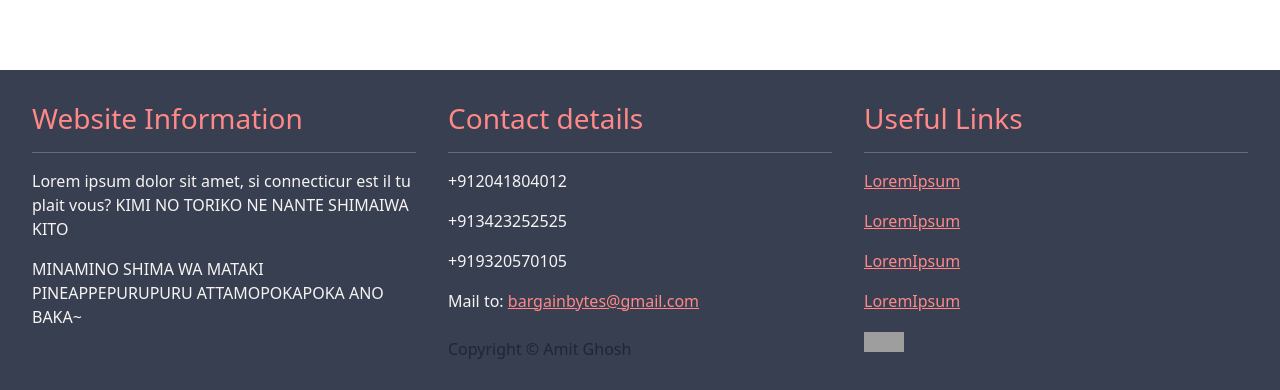
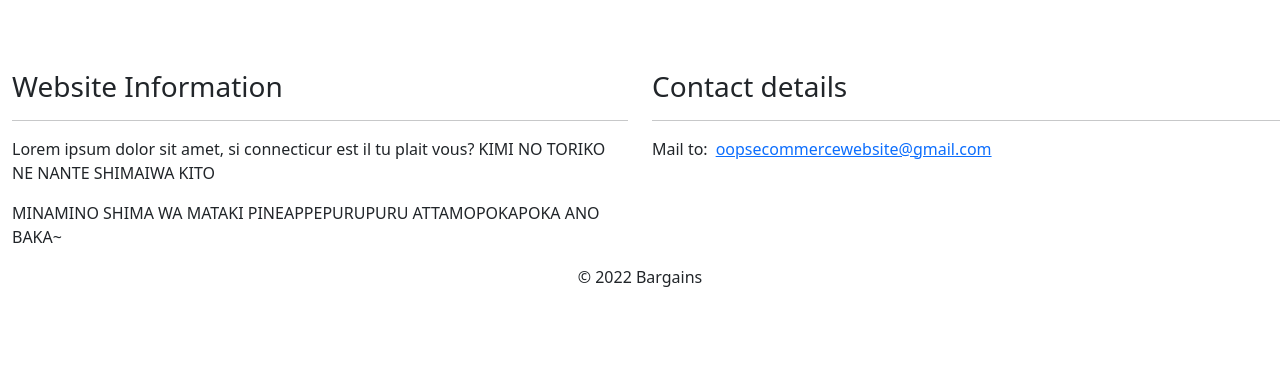
Before and after one commit to Ayush-Bhauwala/OOPS-frontend, a React (Create React App) app: page / in a window 1280 px wide. Shown: the part 791-1181 px from the top of the page. After the commit the page ends 1080 px from the top, so only its background shows below. Built offline with nearby package versions, Linux system fonts and the light colour scheme; grey boxes are pictures that could not be loaded.

Commit message:
modified footer and sign up page styles

```diff
--- a/src/AccountComponents/Footer.js
+++ b/src/AccountComponents/Footer.js
@@ -1,35 +1,36 @@
-
 import React from "react";
 import "./Footer.css";
 
-
-
 function Footer() {
-
-    return(
-
-        <div class = "flexbox-container" id = "footerclass">
-            <h1></h1>
-            <div class = "flexbox-item flexboxitem1">
+  return (
+    <>
+      <div className="row">
+        <div className="col-lg-6 col-md-6 ps-4">
           <h3>Website Information</h3>
           <hr />
-                <p>Lorem ipsum dolor sit amet, si connecticur est il tu plait vous? KIMI NO TORIKO NE NANTE SHIMAIWA KITO </p>
-                <p>MINAMINO SHIMA WA MATAKI PINEAPPEPURUPURU ATTAMOPOKAPOKA ANO BAKA~</p>
+          <p>
+            Lorem ipsum dolor sit amet, si connecticur est il tu plait vous?
+            KIMI NO TORIKO NE NANTE SHIMAIWA KITO
+          </p>
+          <p>
+            MINAMINO SHIMA WA MATAKI PINEAPPEPURUPURU ATTAMOPOKAPOKA ANO BAKA~
+          </p>
         </div>
 
-            <div class = "flexbox-item flexboxitem2">
+        <div className="col-lg-6 col-md-6">
           <h3>Contact details</h3>
           <hr />
-                <p>+912041804012</p>
-                <p>+913423252525</p>
-                <p>+919320570105</p>
-                Mail to:  <a href = "mailto: abc@example.com">bargainbytes@gmail.com</a>
-                <br />
-                <br />
-                <footer>Copyright © Amit Ghosh</footer>
+          Mail to:
+          <a href="mailto: oopsecommercewebsite@gmail.com" className="ms-2">
+            oopsecommercewebsite@gmail.com
+          </a>
+        </div>
       </div>
 
-            <div class = "flexbox-item flexboxitem3">
+      <div className="row text-center">
+        <footer>© 2022 Bargains</footer>
+      </div>
+      {/* <div class = "flexbox-item flexboxitem3">
                 <h3>Useful Links</h3>
                 <hr />
                 <p><a href = "/test">LoremIpsum</a></p>
@@ -39,24 +40,9 @@ function Footer() {
                 <a href = "facebook.com"><img src="https://cdn-icons-png.flaticon.com/128/5968/5968764.png" height="20px" width="20px"></img></a>
                 <a href = "facebook.com"><img src="https://cdn-icons-png.flaticon.com/128/4138/4138124.png" height="20px" width="20px"></img></a>
 
-            </div>
-
-
-
-
-
-
-
-
-
-
-        </div>
-
-
-
-)
-
+            </div>  */}
+    </>
+  );
 }
 
-
 export default Footer;
--- a/src/CustomerComponents/SignUp.js
+++ b/src/CustomerComponents/SignUp.js
@@ -79,7 +79,7 @@ function SignUp() {
                 </div>
                 <div className="col-md-6 col-lg-6 d-flex align-items-center">
                   <div className="card-body p-4 p-lg-3 ms-3 me-3 card-container">
-                    <h3 className="my-3  sign-up-heading fw-bold">Sign Up</h3>
+                    <h3 className="mb-3 sign-up-heading fw-bold">Sign Up</h3>
                     {popup && params.user === "CUSTOMER" && (
                       <MinimalTopupPopup />
                     )}
@@ -235,7 +235,7 @@ function SignUp() {
                       <div className="d-flex justify-content-end pt-2">
                         <button
                           type="submit"
-                          className="btn btn-lg btn-block w-100 login-button"
+                          className="btn btn-lg btn-block w-100 login-button fs-5"
                           data-bs-toggle="modal"
                           data-bs-target="#staticBackdrop"
                         >
--- a/src/CustomerComponents/SignUpStyles.css
+++ b/src/CustomerComponents/SignUpStyles.css
@@ -17,7 +17,7 @@
 .signupImg {
   border-radius: 1rem 0 0 1rem;
   width: 100%;
-  height: 40rem;
+  height: 41rem;
   padding: 0;
 }
 
```
Lines whose indentation alone changed are shown as unchanged.
